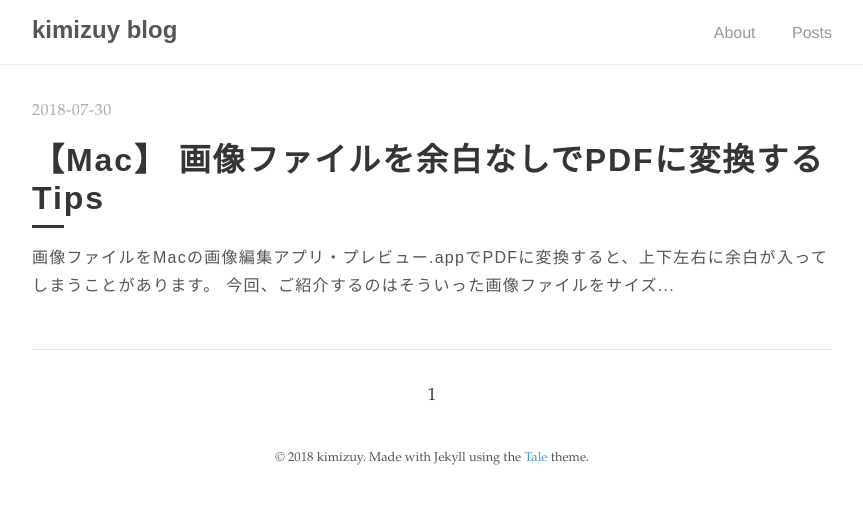
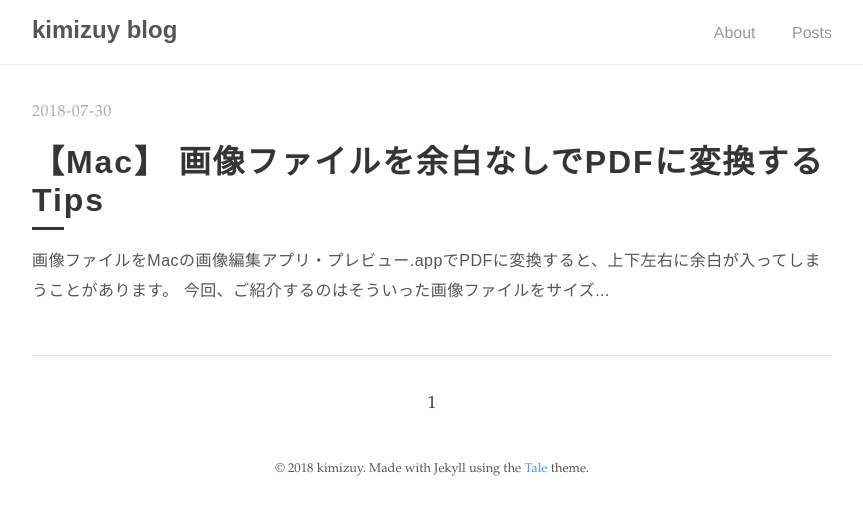
Before and after one commit to kimizuy/archive, a Jekyll site: the page built from kimizuy-blog-by-Jekyll/index.html, in a window 1280 px wide. Shown: the top 515 px of the page, without its empty margins (208-1071 px from the left). Built offline with Jekyll 4.4.1, drawn with Linux system fonts in a browser that asks for light colours; nearby versions of some CDN libraries; some web fonts are replaced; the list of posts is cut into pages by our own code.

Commit message:
design fix 6
line-height
letter-spacing

```diff
--- a/kimizuy-blog-by-Jekyll/_sass/tale/_base.scss
+++ b/kimizuy-blog-by-Jekyll/_sass/tale/_base.scss
@@ -1,6 +1,6 @@
 * {
   @include box-sizing;
-  line-height: 1.8rem;
+  line-height: 1.9;
 }
 
 html,
--- a/kimizuy-blog-by-Jekyll/_sass/tale/_catalogue.scss
+++ b/kimizuy-blog-by-Jekyll/_sass/tale/_catalogue.scss
@@ -40,6 +40,6 @@
   }
 
   p{
-    letter-spacing: 0.08rem;
+    letter-spacing: 0.03rem;
   }
 }
--- a/kimizuy-blog-by-Jekyll/_sass/tale/_layout.scss
+++ b/kimizuy-blog-by-Jekyll/_sass/tale/_layout.scss
@@ -10,7 +10,7 @@ footer,
   display: block;
   margin: 0 auto;
   max-width: 800px;
-  width: 87%;
+  width: 85%;
 }
 
 .nav {
--- a/kimizuy-blog-by-Jekyll/_sass/tale/_post.scss
+++ b/kimizuy-blog-by-Jekyll/_sass/tale/_post.scss
@@ -30,13 +30,13 @@
   p {
     margin: 0 0 1rem;
     text-align: justify;
-    line-height: 1.8rem;
-    letter-spacing: 0.08rem;
+    line-height: 1.9;
+    letter-spacing: 0.03rem;
   }
 
   li {
-    line-height: 1.8rem;
-    letter-spacing: 0.1rem;
+    line-height: 1.9;
+    letter-spacing: 0.03rem;
   }
 
   a:hover {
```
